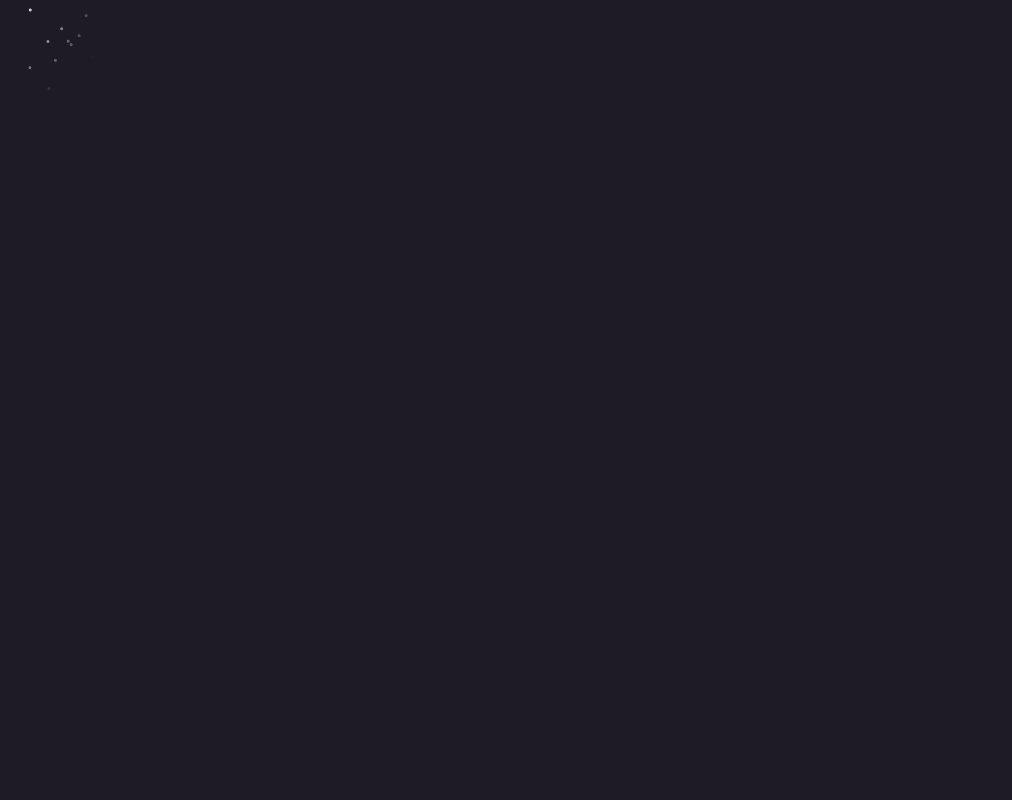
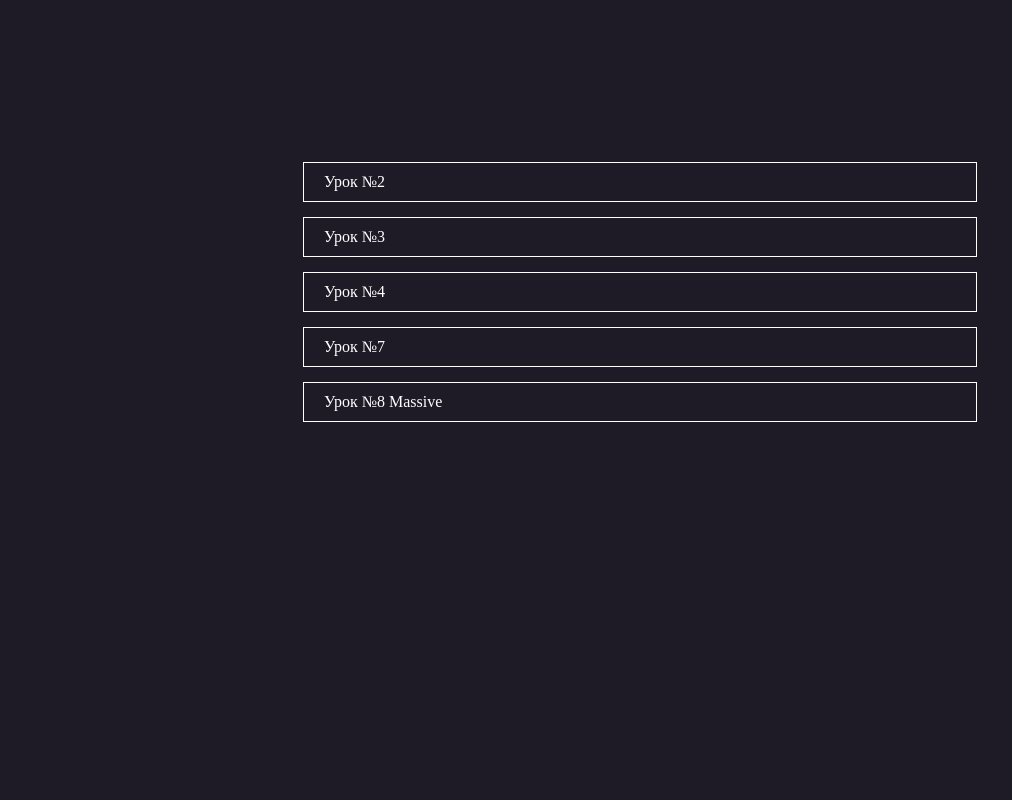
Before and after one commit to Nilline/curs_js_2023, a plain HTML site: page index.html in a window 1280 px wide. Shown: the top 800 px of the page, without its empty margins (0-1012 px from the left). Drawn offline with Linux system fonts and the light colour scheme; animation ran at ten frames a second.

Commit message:
Add files via upload

```diff
--- a/index.html
+++ b/index.html
@@ -38,115 +38,6 @@
 			</a>
 		</li>
 	</ul>
-	<script>
-		const canvas = document.getElementById("myCanvas");
-		const ctx = canvas.getContext("2d");
-		canvas.width = window.innerWidth;
-		canvas.height = window.innerHeight;
-
-		const stars = [];
-		const numStars = 1000;
-		let mouseX = 0;
-		let mouseY = 0;
-
-		for (let i = 0; i < numStars; i++) {
-			const star = {
-				x: Math.random() * canvas.width,
-				y: Math.random() * canvas.height,
-				radius: Math.random() * 1 + 1,
-				speed: Math.random() * 0.25 + 0.05,
-				directionX: Math.random() * 1 - 0.5,
-				directionY: Math.random() * 1 - 0.5,
-				color: "#ffffff",
-				brightness: 0,
-			};
-			stars.push(star);
-		}
-
-		function drawStars() {
-			ctx.clearRect(0, 0, canvas.width, canvas.height);
-
-			for (let i = 0; i < numStars; i++) {
-				const star = stars[i];
-
-				// Вычисляем расстояние от звезды до курсора мыши
-				const dx = star.x - mouseX;
-				const dy = star.y - mouseY;
-				const distance = Math.sqrt(dx * dx + dy * dy);
-
-				// Если расстояние меньше 100px, увеличиваем яркость и размер звезды
-				if (distance < 100) {
-					star.brightness = 1 - distance / 100;
-					star.radius = 2;
-				} else {
-					star.brightness = 0;
-					star.radius = 1;
-				}
-
-				// Если расстояние меньше 50px, звезда начинает отталкиваться от курсора мыши
-				if (distance < 50) {
-					star.directionX = dx / distance;
-					star.directionY = dy / distance;
-				} else {
-					// Иначе задаем случайные направления движения
-					if (star.x <= 0) {
-						star.directionX = 1;
-					} else if (star.x >= canvas.width) {
-						star.directionX = -1;
-					}
-
-					if (star.y <= 0) {
-						star.directionY = 1;
-					} else if (star.y >= canvas.height) {
-						star.directionY = -1;
-					}
-				}
-
-				// Изменяем положение звезды с учетом ее направления и скорости
-				star.x += star.directionX * star.speed;
-				star.y += star.directionY * star.speed;
-
-				// Если звезда выходит за пределы холста, перемещаем ее на противоположную сторону
-				if (star.x < 0) {
-					star.x = canvas.width;
-				} else if (star.x > canvas.width) {
-					star.x = 0;
-				}
-
-				if (star.y < 0) {
-					star.y = canvas.height;
-				} else if (star.y > canvas.height) {
-					star.y = 0;
-				}
-
-				// Изменяем яркость звезды
-				const gradient = ctx.createRadialGradient(
-					star.x,
-					star.y,
-					0,
-					star.x,
-					star.y,
-					star.radius
-				);
-				gradient.addColorStop(0, `rgba(255,255,255,${star.brightness})`);
-				gradient.addColorStop(0.5, `rgba(255,255,255,${star.brightness})`);
-				gradient.addColorStop(1, "rgba(255,255,255,0)");
-				ctx.fillStyle = gradient;
-				ctx.beginPath();
-				ctx.arc(star.x, star.y, star.radius, 0, Math.PI * 2);
-				ctx.fill();
-			}
-
-			requestAnimationFrame(drawStars);
-		}
-
-		canvas.addEventListener("mousemove", (event) => {
-			mouseX = event.clientX;
-			mouseY = event.clientY;
-		});
-
-		drawStars();
-	</script>
 </body>
 
 </html>
```
